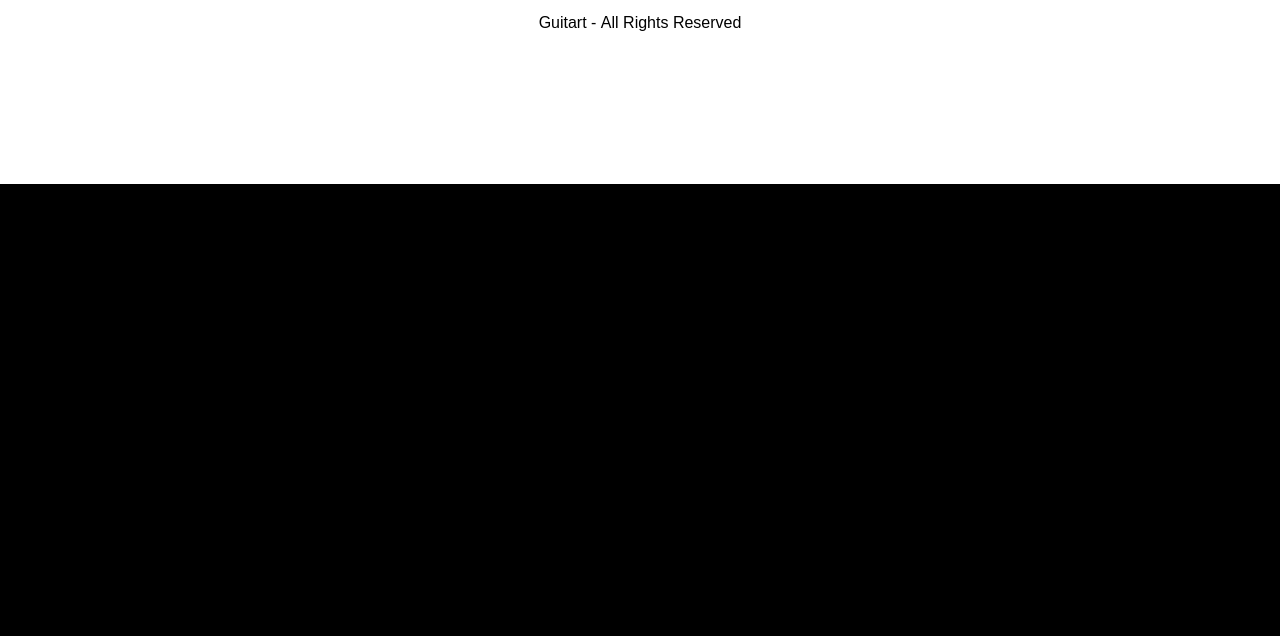
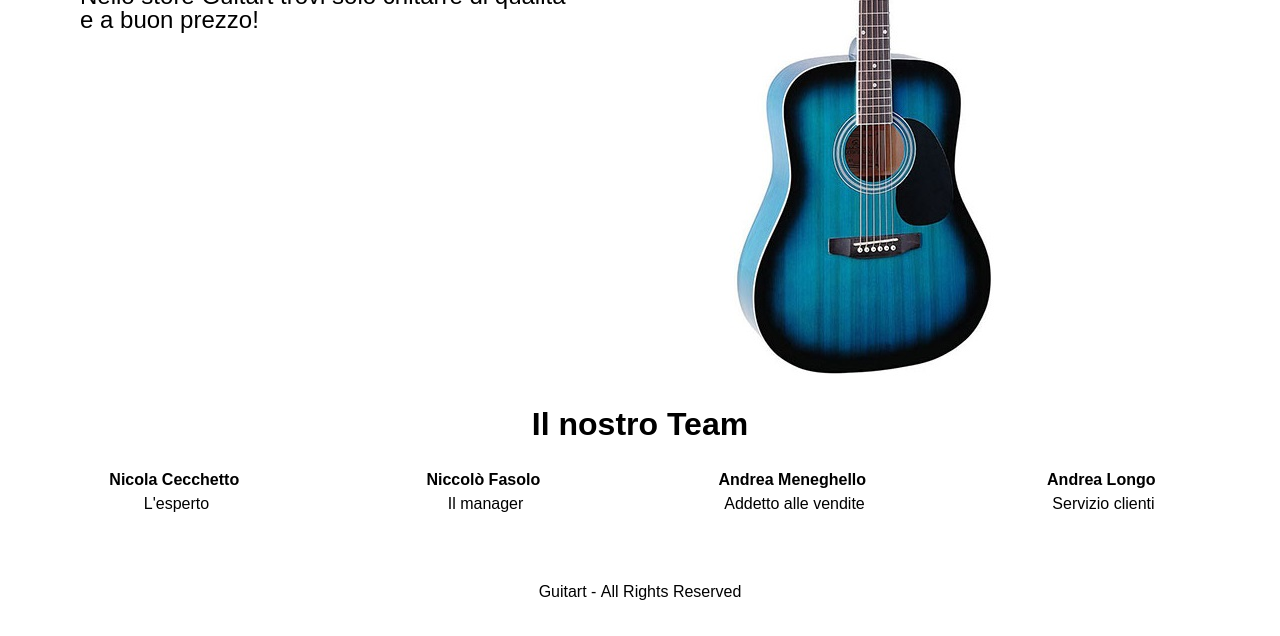
Before and after one commit to TecWeb-GuitArt/GuitArtWebSite, a PHP site: page /chisiamo.html in a window 1280 px wide. Shown: the part 616-1252 px from the top of the page. Before the commit the page ends 800 px from the top, so only its background shows below. Run offline with PHP 8.4, Linux system fonts and the light colour scheme.

Commit message:
aggiornato chisiamo, minicss, aggiunta icona orario pagina contatti

```diff
--- /dev/null
+++ b/chisiamo.css
@@ -0,0 +1,44 @@
+main {
+    background-color: white;
+    color: black;
+    text-align: center;
+}
+
+h1#title{
+    font-size: 4em;
+    padding-top: 1em;
+    margin-bottom: 1em;
+}
+
+section#presentation{
+    display: grid;
+    grid-template-columns: 1fr 1fr;
+    grid-gap: 20px;
+    padding: 2em;
+}
+
+#presentation p{
+    font-size: 1.5em;
+    padding: 2em;
+    text-align: left;
+}
+
+#titleteam{
+    font-size: 2em;
+}
+
+#team{
+    list-style: none;
+    display: grid;
+    grid-template-columns: 1fr 1fr 1fr 1fr;
+    grid-gap: 20px;
+    padding: 2em;
+}
+
+#team li{
+    font-weight: bold;
+}
+
+#team li>p{
+    font-weight: normal;
+}
--- a/chisiamo.html
+++ b/chisiamo.html
@@ -5,7 +5,7 @@
         <title>Chi siamo</title>
         <meta name="author" content=""/>
         <link rel="stylesheet" href="style.css" media="handheld, screen"/>
-        <!-- <link rel="stylesheet" href="ex2s.css" media="handheld, screen"/> -->
+         <link rel="stylesheet" href="chisiamo.css" media="handheld, screen"/>
         <!-- <link rel="stylesheet" href="ex3s.css" media="handheld, screen"/> -->
         <link rel="stylesheet" href="mini.css" media="handheld, screen and (max-width:600px), only screen and (max-device-width:600px)"/>
     </head>
@@ -21,15 +21,25 @@
                 </ul>
             </nav>
         </header>
+        <nav id="breadcrumb">
+            <p>Ti trovi in: <a href="index.html"><span lang="en">Home</span></a> &gt;&gt; Chi siamo</p>
+        </nav>
         <main>
-            <h1>Chi siamo</h1>
-            <p>Guitart è il primo e-commerce Veneto di strumenti musicali a proporre ai propri clienti una selezione di chitarre non raggiungibile dalla concorrenza!</p>
-            <p>Il nostro staff è composto da quattro persone: Nicolò Fasolo, Andrea Longo, Nicola Cecchetto, Andrea Meneghello i quali conoscono le regole del commercio al dettaglio degli strumenti musicali grazie a più di un decennio di esperienza diretta nel settore.  </p>
-            <img src="images/chisiamo.jpg" alt="staff di guitart">
-            <h2>La nostra storia</h2>
-            <p>Guitart nasce a Vicenza nel 2011 come piccolo mercatino di strumenti musicali. Nel 2017 Guitart diventa uno store online, in pochi mesi diventa lo store di strumenti musicali più conosciuto in Italia.</p>
-            <p>Nello store Guitart trovi solo chitare di qualità e a buon prezzo!</p>
-
+            <h1 id="title">Chi siamo</h1>
+            <section id="presentation">
+                <p>Guitart è il primo e-commerce Veneto di strumenti musicali a proporre ai propri clienti una selezione di chitarre non raggiungibile dalla concorrenza!<br/>
+                Guitart nasce a Vicenza nel 2011 come piccolo mercatino di strumenti musicali. Nel 2017 Guitart diventa uno store online, in pochi mesi diventa lo store di strumenti musicali più conosciuto in Italia.<br/>Nello store Guitart trovi solo chitarre di qualità e a buon prezzo!</p>
+                <img src="images/YELLOWSTONE-DN-BLS.jpg" alt="staff di guitart"/>
+            </section>
+            <section id="ourteam">
+                <h2 id="titleteam">Il nostro Team</h2>
+                <ul id="team">
+                    <li class="member1">Nicola Cecchetto <img src=""/> <p>L'esperto</p></li>
+                    <li class="member2">Niccolò Fasolo <img src=""/> <p>Il manager</p></li>
+                    <li class="member3">Andrea Meneghello <img src=""/> <p>Addetto alle vendite</p></li>
+                    <li class="member4">Andrea Longo <img src=""/> <p>Servizio clienti</p></li>
+                </ul>
+            </section>
 
         </main>
         <footer>
--- a/mini.css
+++ b/mini.css
@@ -102,3 +102,22 @@ dl{
 #title{
     font-size: 3em;
 }
+
+/*
+=========== SEZIONE CHI SIAMO ==============
+*/
+
+section#presentation, #team{
+    display: block;
+}
+
+#team li{
+    padding: 1em;
+    font-size: 1.25em;
+}
+
+h1#title{
+    font-size: 4em;
+    padding-top: 1em;
+    margin-bottom: 0em;
+}
```
Also changed, not shown: contatti.css (+7 -26 lines), contatti.html (+9 -7 lines), images/clock.svg (added).
